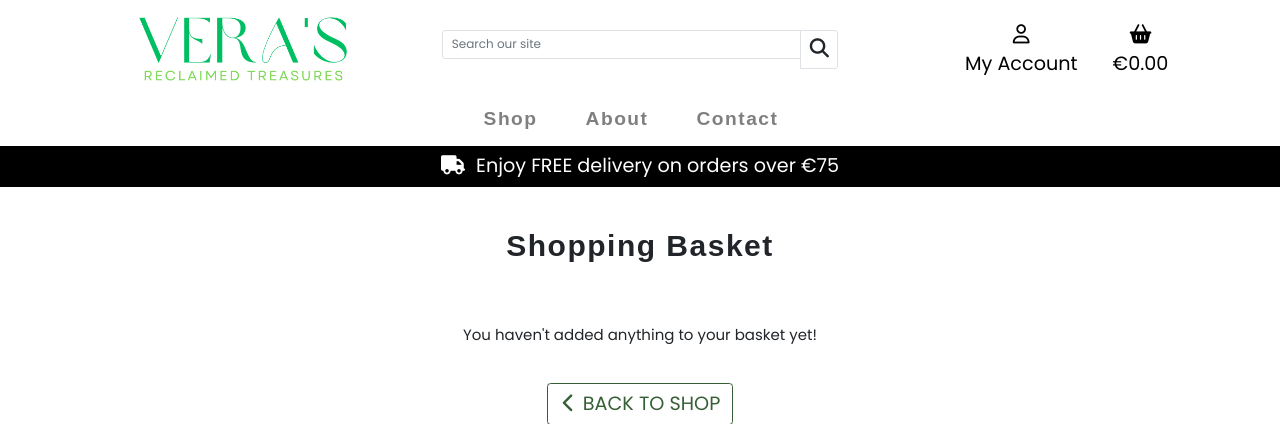
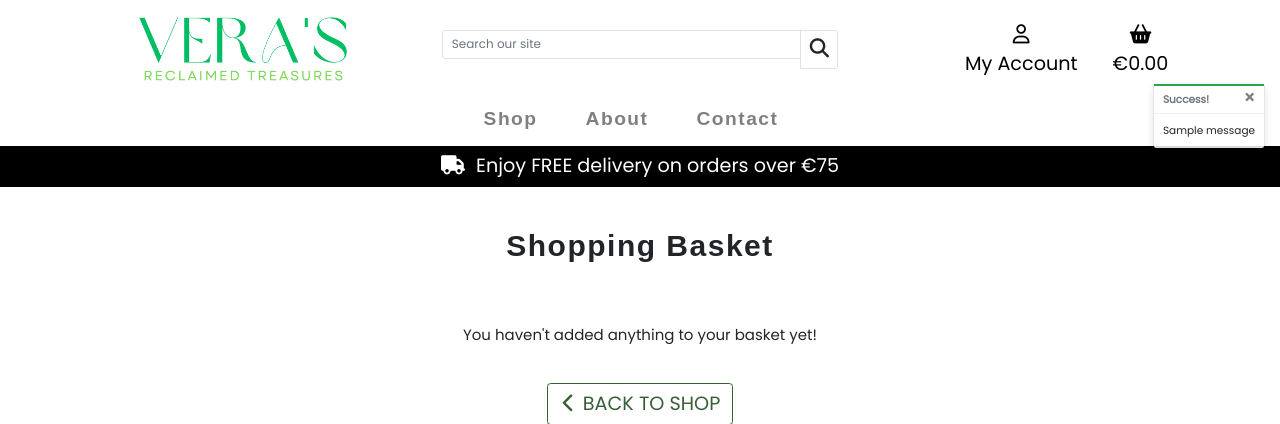
Before and after one commit to MoniPar/reclaimed-treasures, a Django app: page /basket/ in a window 1280 px wide. Shown: the top 424 px of the page. Run offline with Django 3.2, Linux system fonts and the light colour scheme; tables that the repository leaves empty hold one stand-in row (values such as "Sample post"); one stand-in notice (Sample message) is shown; some libraries are stand-ins or nearby versions; some web fonts are replaced.

Commit message:
Add toasts conditionals and templates

```diff
--- a/basket/views.py
+++ b/basket/views.py
@@ -1,4 +1,6 @@
 from django.shortcuts import render, redirect, reverse, HttpResponse
+from django.contrib import messages
+from products.models import Product
 
 
 def shopping_basket(request):
@@ -13,6 +15,7 @@ def add_to_basket(request, item_id):
     """
     Adds quantity of the specific chosen product to the shopping basket
     """
+    product = Product.objects.get(pk=item_id)
     # Get the quantity and the redirect_url from the form
     quantity = int(request.POST.get('quantity'))
     redirect_url = request.POST.get('redirect_url')
@@ -24,6 +27,8 @@ def add_to_basket(request, item_id):
         basket[item_id] += quantity
     else:
         basket[item_id] = quantity
+        messages.success(request,
+                         f'{product.name} has been added to your basket!')
 
     # Override the variable in the session with the updated version
     request.session['basket'] = basket
@@ -52,9 +57,13 @@ def remove_from_basket(request, item_id):
     Removes a specified product from the shopping basket
     """
     try:
+        product = Product.objects.get(pk=item_id)
         basket = request.session.get('basket', {})
 
         basket.pop(item_id)
+        messages.success(request,
+                         f'{product.name} was successfully removed'
+                         'from your basket!')
 
         request.session['basket'] = basket
         return HttpResponse(status=200)
--- a/reclaimed_treasures/settings.py
+++ b/reclaimed_treasures/settings.py
@@ -89,6 +89,8 @@ TEMPLATES = [
         },
     },
 ]
+
+MESSAGE_STORAGE = 'django.contrib.messages.storage.session.SessionStorage'
 
 AUTHENTICATION_BACKENDS = [
     # Needed to login by username in Django admin, regardless of `allauth`
--- a/static/css/base.css
+++ b/static/css/base.css
@@ -88,6 +88,22 @@ h3,
 /* pad the top when navbar is collapsed on mobile */
 .header-container {
     padding-top: 15rem;
+}
+
+/* TOASTS */
+.message-container {
+    position: fixed;
+    top: 12.4rem;
+    right: 5px;
+    z-index: 99999;
+}
+
+.custom-toast {
+    overflow: visible;
+}
+
+.toast-capper {
+    height: 2px;
 }
 
 /* CTA */
@@ -213,17 +229,38 @@ footer .social {
     }
 }
 
+@media only screen and (min-width: 1024px) {
+
+    .message-container {
+        top: 7rem;
+        right: 15px;
+    }
+
+}
+
 @media only screen and (min-width: 1200px) {
 
     /* Slightly larger container on xl screens */
     .container {
         max-width: 80%;
     }
+
+}
+
+@media only screen and (min-width: 1440px) {
+
+    .message-container {
+        right: 9rem;
+    }
 }
 
 @media only screen and (min-width: 2560px) {
 
     html {
-            font-size: 100%;
-        }
+        font-size: 100%;
+    }
+
+    .message-container {
+        right: 26rem;
+    }
 }
--- a/templates/base.html
+++ b/templates/base.html
@@ -149,7 +149,21 @@
     </header>
 
     {% if messages %}
-    <div class="message-container"></div>
+        <div class="message-container">
+            {% for message in messages %}
+                {% with message.level as level %}
+                    {% if level == 40 %}
+                        {% include 'includes/toasts/toast_error.html' %}
+                    {% elif level == 30 %}
+                        {% include 'includes/toasts/toast_warning.html' %}
+                    {% elif level == 25 % }
+                        {% include 'includes/toasts/toast_info.html' %}
+                    {% else %}
+                        {% include 'includes/toasts/toast_success.html' %}
+                    {% endif %}
+                {% endwith %}
+            {% endfor %}
+        </div>
     {% endif %}
 
     {% block page_header %}
@@ -238,10 +252,13 @@
                 </div>
             </div>
         </div>
-
     </footer>
 
     {% block postloadjs %}
+        <!-- Toast Message Call -->
+        <script type="text/javascript">
+            $('.toast').toast('show');
+        </script>
     {% endblock %}
 </body>
 
--- /dev/null
+++ b/templates/includes/toasts/toast_success.html
@@ -0,0 +1,16 @@
+<div role="alert" aria-live="assertive" aria-atomic="true"
+    class="toast border-top-0 custom-toast" data-autohide="false">
+    <div class="arrow-up arrow-success"></div>
+    <div class="w-100 toast-capper bg-success"></div>
+    <div class="toast-header">
+        <!-- <img src="..." class="rounded mr-2" alt="..."> -->
+        <strong class="mr-auto">Success!</strong>
+        <button type="button" class="ml-2 mb-1 close"
+            data-dismiss="toast" aria-label="Close">
+            <span aria-hidden="true">&times;</span>
+        </button>
+    </div>
+    <div class="toast-body">
+        {{ message }}
+    </div>
+</div>
```
Also changed, not shown: templates/includes/toasts/toast_error.html (added, +16 -0 lines), templates/includes/toasts/toast_info.html (added, +15 -0 lines), templates/includes/toasts/toast_warning.html (added, +16 -0 lines).
